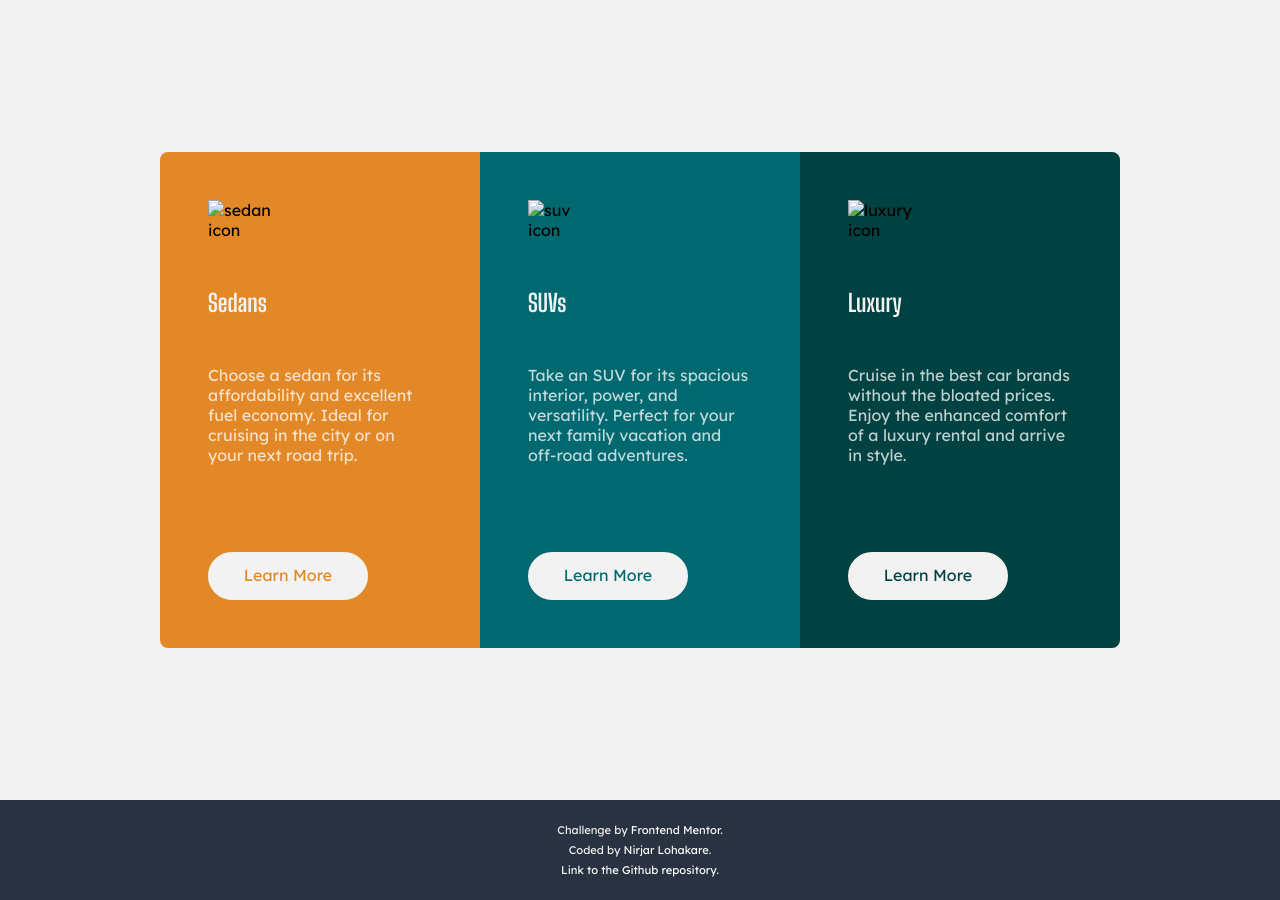
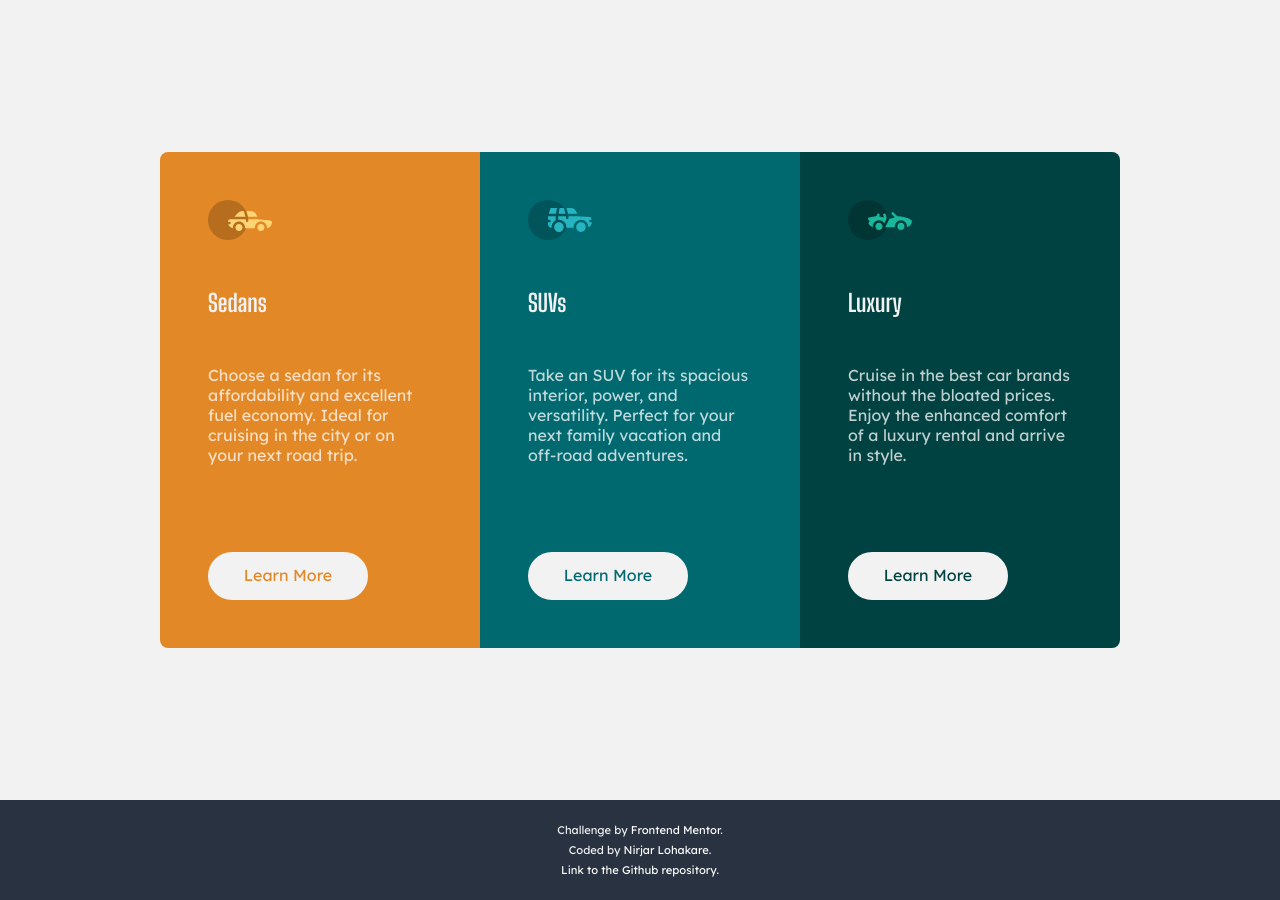
Before and after one commit to lnirjar/frontend-mentor-challenges, a plain HTML site: page challenges/3-column-preview-card-component-main/index.html in a window 1280 px wide. Drawn offline with Linux system fonts and the light colour scheme.

Commit message:
Fixed image links in  3-column preview card component

```diff
--- a/challenges/3-column-preview-card-component-main/index.html
+++ b/challenges/3-column-preview-card-component-main/index.html
@@ -16,7 +16,7 @@
   <section class="preview-section">
     <h1 class="sr-only">3 Column Preview Card Component</h1>
     <article class="preview-section__card">
-      <img src="../images/icon-sedans.svg" alt="sedan icon">
+      <img src="images/icon-sedans.svg" alt="sedan icon">
       <h2>Sedans</h2>
       <p>
         Choose a sedan for its affordability and excellent fuel economy. Ideal for cruising in the city
@@ -25,7 +25,7 @@
       <a class="learn-more" href="#">Learn More</a>
     </article>
     <article class="preview-section__card">
-      <img src="../images/icon-suvs.svg" alt="suv icon">
+      <img src="images/icon-suvs.svg" alt="suv icon">
       <h2>SUVs</h2>
       <p>
         Take an SUV for its spacious interior, power, and versatility. Perfect for your next family vacation
@@ -34,7 +34,7 @@
       <a class="learn-more" href="#">Learn More</a>
     </article>
     <article class="preview-section__card">
-      <img src="../images/icon-luxury.svg" alt="luxury icon">
+      <img src="images/icon-luxury.svg" alt="luxury icon">
       <h2>Luxury</h2>
       <p>
         Cruise in the best car brands without the bloated prices. Enjoy the enhanced comfort of a luxury
```
